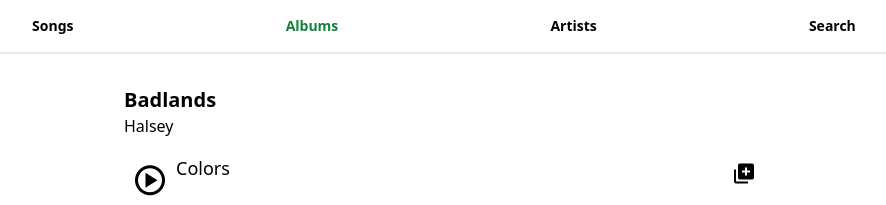
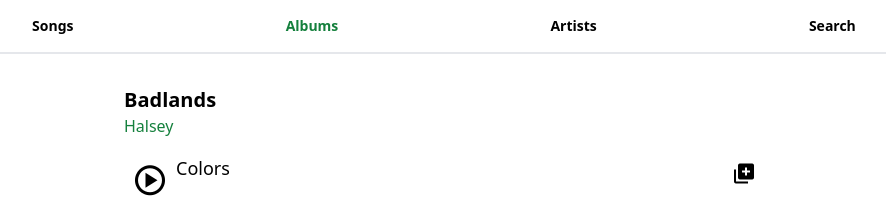
Before and after one commit to qrhfz/WMP, a React (Vite) app in the folder frontend/: page /albums/1cb60dcf-9695-4813-a685-57099890a477 in a window 1280 px wide. Shown: the top 205 px of the page, without its empty margins (196-1082 px from the left). Built offline with nearby package versions, Linux system fonts and the light colour scheme; data requests are answered from the project's data file.

Commit message:
ui tweak

```diff
--- a/frontend/src/pages/AlbumDetail.tsx
+++ b/frontend/src/pages/AlbumDetail.tsx
@@ -13,9 +13,13 @@ export function AlbumDetail() {
             <div>
                 {album?.artists?.map((artist, index) => {
                     return (
-                        <Link to={`/artists/${artist.id}`} key={artist.id}>
-                            {artist.name}{(index !== (album?.artists?.length ?? 0) - 1) && ','}
-                        </Link>
+                        <>
+                            <Link to={`/artists/${artist.id}`} key={artist.id} className="text-green-700 hover:text-green-500">
+                                {artist.name}
+                            </Link>
+                            {(index !== (album?.artists?.length ?? 0) - 1) && ', '}
+
+                        </>
                     )
                 })}
             </div>
```
